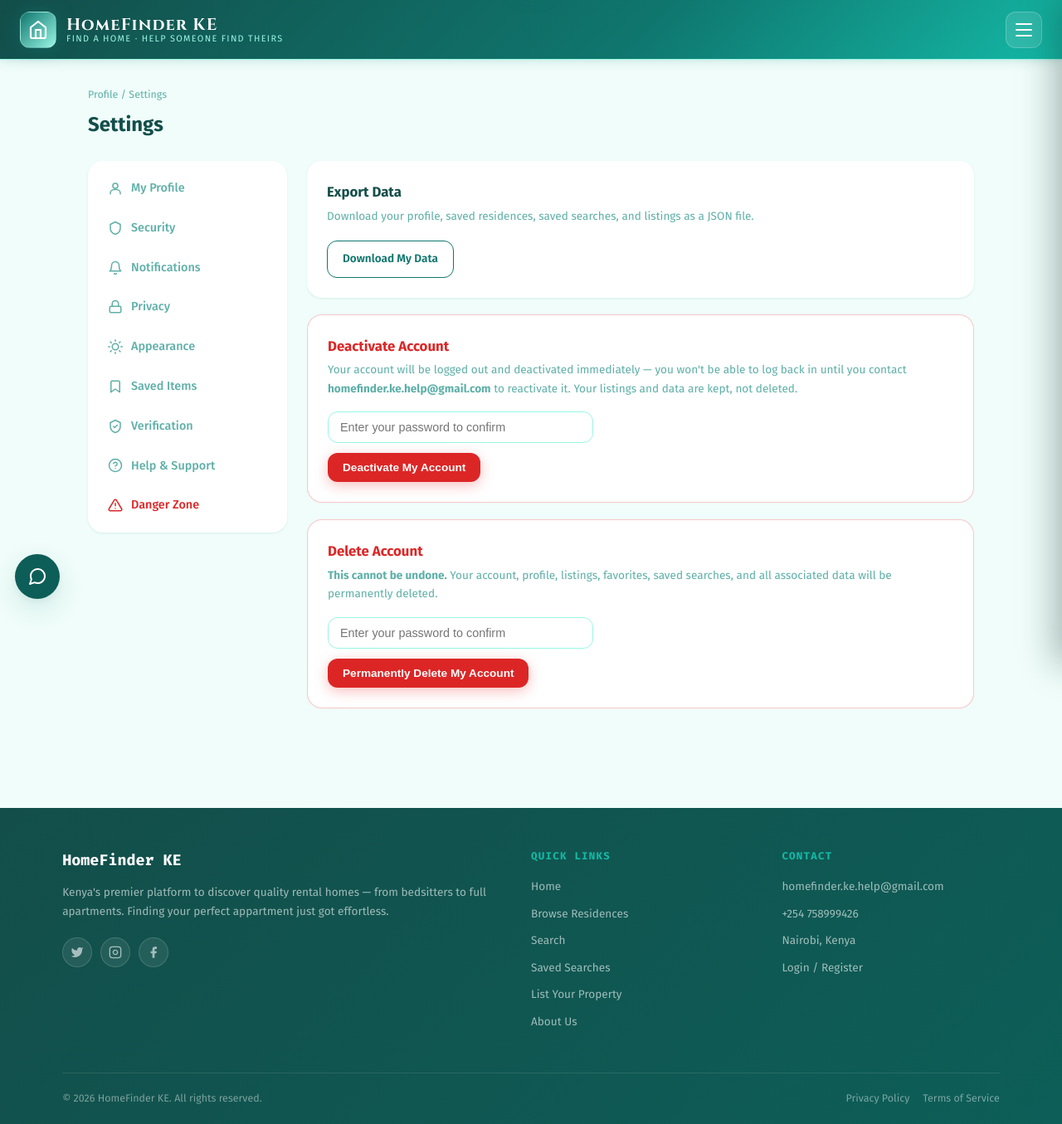
After one commit to playboikido/homefinderke, a Django app: template core/templates/core/settings/danger.html in a window 1280 px wide. The commit adds this page. Shown: the whole page at 83% size. Run offline with Django 5.2, Linux system fonts and the light colour scheme; the template is opened without the code that fills it, so the values that code supplies are empty.

```diff
--- a/core/admin.py
+++ b/core/admin.py
@@ -49,3 +49,6 @@ class FurnitureVendorAdmin(admin.ModelAdmin):
 
 from .models import UserReport
 admin.site.register(UserReport)
+
+from .models import IDVerification
+admin.site.register(IDVerification)
--- /dev/null
+++ b/core/templates/core/settings/danger.html
@@ -0,0 +1,107 @@
+{% extends 'core/settings_base.html' %}
+{% load static %}
+
+{% block title %}Danger Zone — Settings — HomeFinder KE{% endblock %}
+
+{% block settings_content %}
+<style>
+  .danger-card {
+    background: var(--bg-card);
+    border: 1.5px solid rgba(220,38,38,0.25);
+    border-radius: var(--radius-lg);
+    padding: 24px;
+    margin-bottom: 20px;
+  }
+  .danger-title {
+    font-size: 1.05rem;
+    font-weight: 700;
+    color: var(--danger);
+    margin-bottom: 4px;
+  }
+  .danger-desc {
+    font-size: 0.85rem;
+    color: var(--fg-muted);
+    margin-bottom: 16px;
+  }
+  .neutral-card {
+    background: var(--bg-card);
+    border-radius: var(--radius-lg);
+    box-shadow: var(--shadow-sm);
+    padding: 24px;
+    margin-bottom: 20px;
+  }
+  .password-field {
+    width: 100%;
+    max-width: 320px;
+    padding: 10px 14px;
+    border-radius: var(--radius);
+    border: 1.5px solid var(--border);
+    background: var(--bg-card);
+    color: var(--text);
+    font-size: 0.9rem;
+    margin-bottom: 12px;
+  }
+  .btn-danger {
+    background: var(--danger);
+    color: #fff;
+    border: none;
+    border-radius: var(--radius);
+    padding: 10px 18px;
+    font-weight: 700;
+    font-size: 0.85rem;
+    cursor: pointer;
+  }
+  .btn-danger:hover { opacity: 0.9; }
+  .btn-outline {
+    background: transparent;
+    color: var(--primary);
+    border: 1.5px solid var(--primary);
+    border-radius: var(--radius);
+    padding: 10px 18px;
+    font-weight: 600;
+    font-size: 0.85rem;
+    cursor: pointer;
+    text-decoration: none;
+    display: inline-block;
+  }
+  .btn-outline:hover { background: var(--primary); color: #fff; }
+</style>
+
+<div class="neutral-card">
+  <div class="settings-section-title">Export Data</div>
+  <div class="settings-section-desc">Download your profile, saved residences, saved searches, and listings as a JSON file.</div>
+  <a href="{% url 'settings_export_data' %}" class="btn-outline">Download My Data</a>
+</div>
+
+<div class="danger-card">
+  <div class="danger-title">Deactivate Account</div>
+  <div class="danger-desc">
+    Your account will be logged out and deactivated immediately — you won't be able to log back in
+    until you contact <strong>homefinder.ke.help@gmail.com</strong> to reactivate it. Your listings and data are kept, not deleted.
+  </div>
+  <form method="post" onsubmit="return confirm('This will log you out and deactivate your account. You will need to contact support to log back in. Continue?');">
+    {% csrf_token %}
+    <input type="hidden" name="action" value="deactivate">
+    <input type="password" name="password" class="password-field" placeholder="Enter your password to confirm" required>
+    <div>
+      <button type="submit" class="btn-danger">Deactivate My Account</button>
+    </div>
+  </form>
+</div>
+
+<div class="danger-card">
+  <div class="danger-title">Delete Account</div>
+  <div class="danger-desc">
+    <strong>This cannot be undone.</strong> Your account, profile, listings, favorites, saved searches, and all
+    associated data will be permanently deleted.
+  </div>
+  <form method="post" onsubmit="return confirm('This will PERMANENTLY delete your account and all your data. This cannot be undone. Are you absolutely sure?');">
+    {% csrf_token %}
+    <input type="hidden" name="action" value="delete_account">
+    <input type="password" name="password" class="password-field" placeholder="Enter your password to confirm" required>
+    <div>
+      <button type="submit" class="btn-danger">Permanently Delete My Account</button>
+    </div>
+  </form>
+</div>
+{% endblock %}
--- a/core/templates/core/settings_nav_items.html
+++ b/core/templates/core/settings_nav_items.html
@@ -2,17 +2,18 @@
 Included twice from settings_base.html:
   - as mobile pill tabs (sidebar not set)
   - as desktop sidebar links (sidebar=True)
-Only "profile" is wired to a real view in Phase 1 — the rest are
-disabled placeholders so the shell is visible now and each section
-can be turned on without touching this file's structure again.
+Every section is now live. "Connected Devices" from the original brief
+was folded into "Security" rather than built as a separate page, since
+Security already covers Trusted Devices, Login Activity, and Logout
+Other Devices in full — a second nav item pointing at the same page
+would just be confusing, not helpful.
 {% endcomment %}
-
 {% if sidebar %}
   <a href="{% url 'settings_profile' %}" class="settings-sidebar-link {% if active_section == 'profile' %}active{% endif %}">
     <svg viewBox="0 0 24 24" fill="none" stroke-width="2" stroke-linecap="round" stroke-linejoin="round"><circle cx="12" cy="8" r="4"/><path d="M4 21v-1a6 6 0 0 1 6-6h4a6 6 0 0 1 6 6v1"/></svg>
     My Profile
   </a>
- <a href="{% url 'settings_security' %}" class="settings-sidebar-link {% if active_section == 'security' %}active{% endif %}">
+  <a href="{% url 'settings_security' %}" class="settings-sidebar-link {% if active_section == 'security' %}active{% endif %}">
     <svg viewBox="0 0 24 24" fill="none" stroke-width="2" stroke-linecap="round" stroke-linejoin="round"><path d="M12 2l8 4v6c0 5-3.5 8.5-8 10-4.5-1.5-8-5-8-10V6l8-4z"/></svg>
     Security
   </a>
@@ -32,10 +33,18 @@ can be turned on without touching this file's structure again.
     <svg viewBox="0 0 24 24" fill="none" stroke-width="2" stroke-linecap="round" stroke-linejoin="round"><path d="M19 21l-7-5-7 5V5a2 2 0 0 1 2-2h10a2 2 0 0 1 2 2z"/></svg>
     Saved Items
   </a>
-  <span class="settings-sidebar-link disabled">Verification <span class="soon-badge">Soon</span></span>
-  <span class="settings-sidebar-link disabled">Connected Devices <span class="soon-badge">Soon</span></span>
-  <span class="settings-sidebar-link disabled">Help &amp; Support <span class="soon-badge">Soon</span></span>
-  <span class="settings-sidebar-link disabled">Danger Zone <span class="soon-badge">Soon</span></span>
+  <a href="{% url 'settings_verification' %}" class="settings-sidebar-link {% if active_section == 'verification' %}active{% endif %}">
+    <svg viewBox="0 0 24 24" fill="none" stroke-width="2" stroke-linecap="round" stroke-linejoin="round"><path d="M9 12l2 2 4-4"/><path d="M12 2l8 4v6c0 5-3.5 8.5-8 10-4.5-1.5-8-5-8-10V6l8-4z"/></svg>
+    Verification
+  </a>
+  <a href="{% url 'settings_help' %}" class="settings-sidebar-link {% if active_section == 'help' %}active{% endif %}">
+    <svg viewBox="0 0 24 24" fill="none" stroke-width="2" stroke-linecap="round" stroke-linejoin="round"><circle cx="12" cy="12" r="10"/><path d="M9.09 9a3 3 0 0 1 5.83 1c0 2-3 3-3 3"/><path d="M12 17h.01"/></svg>
+    Help &amp; Support
+  </a>
+  <a href="{% url 'settings_danger' %}" class="settings-sidebar-link {% if active_section == 'danger' %}active{% endif %}" style="color: var(--danger);">
+    <svg viewBox="0 0 24 24" fill="none" stroke-width="2" stroke-linecap="round" stroke-linejoin="round"><path d="M10.29 3.86L1.82 18a2 2 0 0 0 1.71 3h16.94a2 2 0 0 0 1.71-3L13.71 3.86a2 2 0 0 0-3.42 0z"/><path d="M12 9v4M12 17h.01"/></svg>
+    Danger Zone
+  </a>
 {% else %}
   <a href="{% url 'settings_profile' %}" class="settings-tab {% if active_section == 'profile' %}active{% endif %}">My Profile</a>
   <a href="{% url 'settings_security' %}" class="settings-tab {% if active_section == 'security' %}active{% endif %}">Security</a>
@@ -43,8 +52,7 @@ can be turned on without touching this file's structure again.
   <a href="{% url 'settings_privacy' %}" class="settings-tab {% if active_section == 'privacy' %}active{% endif %}">Privacy</a>
   <a href="{% url 'settings_appearance' %}" class="settings-tab {% if active_section == 'appearance' %}active{% endif %}">Appearance</a>
   <a href="{% url 'settings_saved' %}" class="settings-tab {% if active_section == 'saved' %}active{% endif %}">Saved Items</a>
-  <span class="settings-tab disabled">Verification</span>
-  <span class="settings-tab disabled">Devices</span>
-  <span class="settings-tab disabled">Help</span>
-  <span class="settings-tab disabled">Danger Zone</span>
+  <a href="{% url 'settings_verification' %}" class="settings-tab {% if active_section == 'verification' %}active{% endif %}">Verification</a>
+  <a href="{% url 'settings_help' %}" class="settings-tab {% if active_section == 'help' %}active{% endif %}">Help</a>
+  <a href="{% url 'settings_danger' %}" class="settings-tab {% if active_section == 'danger' %}active{% endif %}" style="color: var(--danger);">Danger Zone</a>
 {% endif %}
```
Also changed, not shown: core/forms.py (+10 -1 lines), core/models.py (+31 -0 lines), core/templates/core/settings/help.html (added, +69 -0 lines), core/templates/core/settings/verification.html (added, +168 -0 lines), core/urls.py (+24 -0 lines), core/views.py (+139 -2 lines), core/migrations/0054_verification.py (added).
